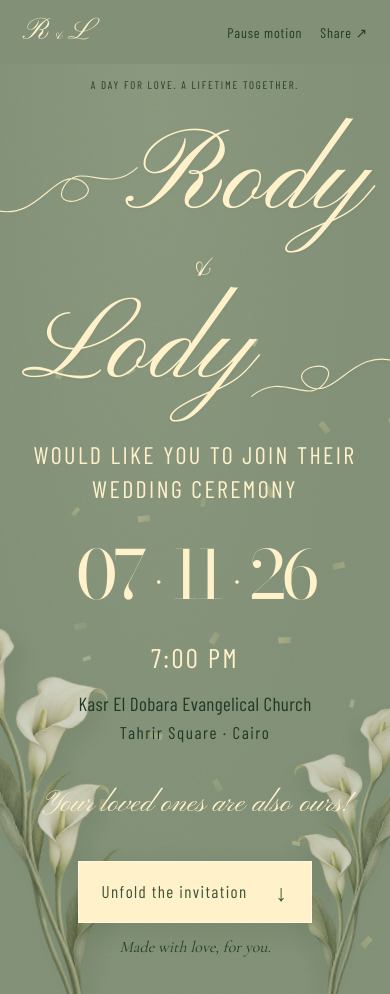
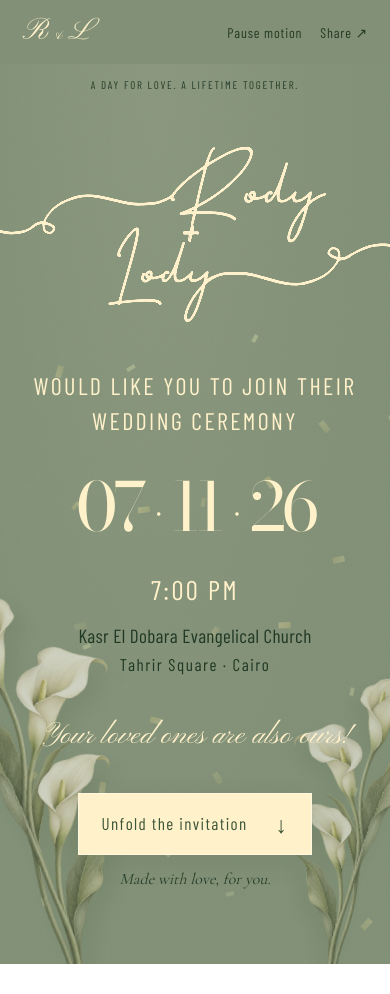
Before and after one commit to Rany29-coder/lody-rody-wedding, a Next.js app: page /invitation in a window 390 px wide. After the commit the page ends 964 px from the top, so only its background shows below. Built offline with nearby package versions, Linux system fonts and the light colour scheme.

Commit message:
Use original wedding wordmark and remove repeated dates

```diff
--- a/app/components/selected/SelectedInvitation.tsx
+++ b/app/components/selected/SelectedInvitation.tsx
@@ -28,21 +28,25 @@ function Names() {
   return (
     <h1 className="sage-names" aria-label="Rody and Lody">
       <svg
-        className="name-flourish flourish-left"
-        viewBox="0 0 260 80"
+        className="original-wordmark"
+        viewBox="0 0 912 486"
         aria-hidden="true"
       >
-        <path d="M0 60C75 95 115 0 160 32C200 69 95 80 128 37C162-5 201 64 260 22" />
-      </svg>
-      <span className="name-rody">Rody</span>
-      <span className="name-plus">&</span>
-      <span className="name-lody">Lody</span>
-      <svg
-        className="name-flourish flourish-right"
-        viewBox="0 0 260 80"
-        aria-hidden="true"
-      >
-        <path d="M0 60C75 95 115 0 160 32C200 69 95 80 128 37C162-5 201 64 260 22" />
+        <defs>
+          <filter id="wordmark-ink" colorInterpolationFilters="sRGB">
+            {/* Isolate the light ink at render time; keep the original artwork intact. */}
+            <feColorMatrix
+              type="matrix"
+              values="0 0 0 0 1  0 0 0 0 .945  0 0 0 0 .8  3 6 1 0 -7"
+            />
+          </filter>
+        </defs>
+        <image
+          href={`${base}/invitation/original-wordmark.jpeg`}
+          width="912"
+          height="486"
+          filter="url(#wordmark-ink)"
+        />
       </svg>
     </h1>
   );
@@ -290,20 +294,10 @@ export default function SelectedInvitation() {
           <section id="celebration" className="sage-celebration">
             <p className="eyebrow">Save a little space for our big day</p>
             <h2>
-              Saturday,
+              Come celebrate
               <br />
-              <em>November seventh.</em>
+              <em>with us.</em>
             </h2>
-            <div className="sage-event-grid">
-              <div>
-                <span className="event-number">07</span>
-                <p>November 2026</p>
-              </div>
-              <div>
-                <span className="event-number">7:00</span>
-                <p>PM · Cairo time</p>
-              </div>
-            </div>
             <p className="ceremony-location">
               Kasr El Dobara
               <br />
@@ -346,7 +340,6 @@ export default function SelectedInvitation() {
             <Lilies />
             <p>With all our love,</p>
             <h2>Rody & Lody</h2>
-            <p className="closing-date">07 · 11 · 26</p>
             <p className="closing-tagline">Your loved ones are also ours!</p>
             <button onClick={share} className="secondary-action">
               Share the invitation ↗
--- a/app/components/selected/selected.css
+++ b/app/components/selected/selected.css
@@ -87,51 +87,15 @@
   z-index: 2;
 }
 .sage-names {
-  width: min(600px, 100%);
-  height: 370px;
+  width: min(760px, 100%);
+  aspect-ratio: 912 / 486;
   position: relative;
   margin: 22px auto 34px;
-  font-family: var(--font-script), cursive;
-  font-weight: 400;
-  color: var(--cream);
-  font-size: clamp(120px, 15vw, 176px);
-  line-height: 0.95;
-  filter: drop-shadow(0 2px 1px #445a3210);
 }
-.sage-names > span {
-  position: absolute;
-}
-.name-rody {
-  right: 8%;
-  top: 0;
-}
-.name-lody {
-  left: 10%;
-  bottom: 0;
-}
-.sage-names .name-plus {
-  font-size: 48px;
-  left: 49%;
-  top: 45%;
-}
-.name-flourish {
-  position: absolute;
-  stroke: var(--cream);
-  stroke-width: 2;
-  fill: none;
-  width: 44%;
-  opacity: 0.95;
-  z-index: -1;
-}
-.flourish-left {
-  left: -16%;
-  top: 15%;
-  transform: rotate(-8deg);
-}
-.flourish-right {
-  right: -14%;
-  bottom: 5%;
-  transform: rotate(175deg);
+.original-wordmark {
+  display: block;
+  width: 100%;
+  height: 100%;
 }
 .sage-hero-copy {
   position: relative;
@@ -594,34 +558,9 @@
     letter-spacing: 0.16em;
   }
   .sage-names {
-    height: 280px;
-    margin-top: 32px;
-    margin-bottom: 32px;
-    font-size: 116px;
-    max-width: 360px;
-  }
-  .name-rody {
-    right: 0;
-    top: 0;
-  }
-  .name-lody {
-    left: 0;
-  }
-  .sage-names .name-plus {
-    font-size: 38px;
-    top: 44%;
-    left: 48%;
-  }
-  .name-flourish {
-    width: 43%;
-  }
-  .flourish-left {
-    left: -9%;
-    top: 14%;
-  }
-  .flourish-right {
-    right: -9%;
-    bottom: 1%;
+    width: calc(100% + 44px);
+    max-width: none;
+    margin: 32px -22px 36px;
   }
   .ceremony-line {
     font-size: 23px;
@@ -722,10 +661,6 @@
   }
 }
 @media (max-width: 360px) {
-  .sage-names {
-    font-size: 100px;
-    height: 246px;
-  }
   .sage-date {
     font-size: 58px;
     gap: 10px;
```
Also changed, not shown: public/invitation/original-wordmark.jpeg (added), 2 other files (tests, documents, lock files or other folders).
